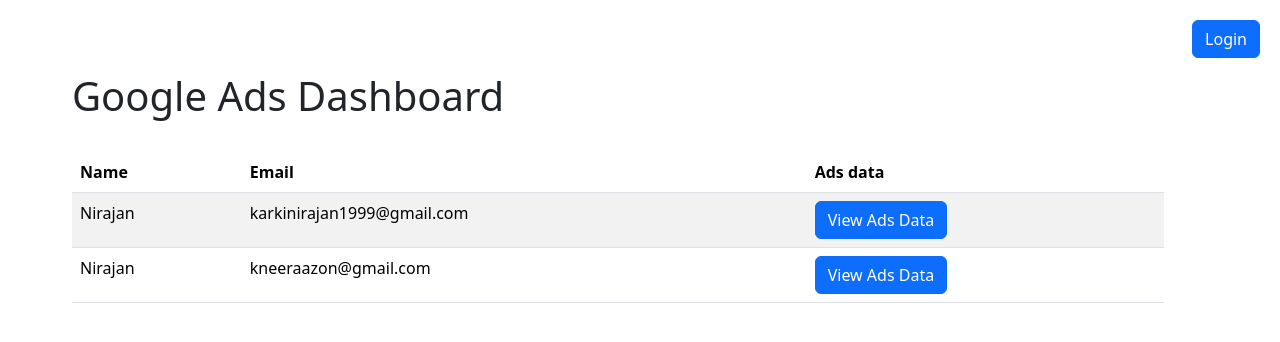
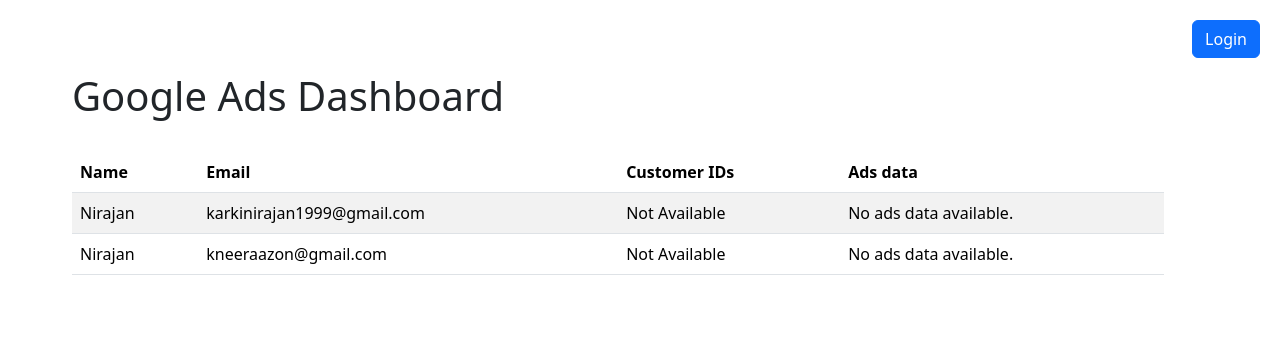
Before and after one commit to kneeraazon404/google-local-ads-services, a Flask app: page / in a window 1280 px wide. Shown: the top 342 px of the page. Run offline with Flask 3, Linux system fonts and the light colour scheme.

Commit message:
completed POC

```diff
--- a/main.py
+++ b/main.py
@@ -85,10 +85,15 @@
 
     for user in users_with_access:
         user_ads = []
-        customer_id = None
+        customer_ids = [account.customer_id for account in user.google_ads_accounts]
+        if not customer_ids:  # Check if the list is empty
+            customer_ids_display = "Not Available"
+        else:
+            customer_ids_display = ", ".join(customer_ids)
+
         for google_ads_account in user.google_ads_accounts:
             customer_id = google_ads_account.customer_id
-            print(f"Accessing Google Ads data for customer ID: {customer_id}")
+            logging.info(f"Accessing Google Ads data for customer ID: {customer_id}")
             user_ads.extend(access_google_ads_api(user.id, customer_id))
 
         ads_data.append(
@@ -96,6 +101,7 @@
                 "user_id": user.id,
                 "name": user.name,
                 "email": user.email,
+                "customer_ids": customer_ids_display,  # Include the customer IDs or "Not Available"
                 "ads": user_ads if user_ads else "No ads data available.",
             }
         )
--- a/templates/index.html
+++ b/templates/index.html
@@ -31,6 +31,7 @@
           <tr>
             <th>Name</th>
             <th>Email</th>
+            <th>Customer IDs</th>
             <th>Ads data</th>
           </tr>
         </thead>
@@ -39,14 +40,16 @@
           <tr>
             <td>{{ user_data.name }}</td>
             <td>{{ user_data.email }}</td>
+            <td>{{ user_data.customer_ids }}</td>
             <td>
-              <!-- Replace this section with a button -->
-              <!-- Add this inside the loop where you list users -->
-              <a
-                href="{{ url_for('ads_data', user_id=user_data.user_id) }}"
-                class="btn btn-primary"
-                >View Ads Data</a
-              >
+              {% if user_data.ads == "No ads data available." %} {{
+              user_data.ads }} {% else %}
+              <ul>
+                {% for ad in user_data.ads %}
+                <li>{{ ad }}</li>
+                {% endfor %}
+              </ul>
+              {% endif %}
             </td>
           </tr>
           {% endfor %}
```
Also changed, not shown: instance/database.db.
